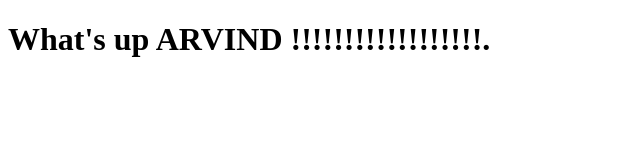
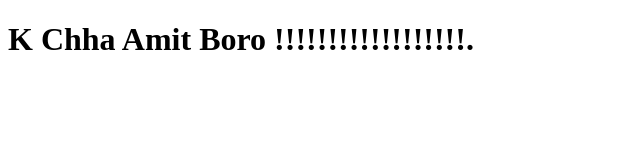
Before and after one commit to Magar001/sherWeb, a plain HTML site: page index.html in a window 1280 px wide. Shown: the whole page, without its empty margins (0-640 px from the left). Drawn offline with Linux system fonts and the light colour scheme.

Commit message:
Update index.html

```diff
--- a/index.html
+++ b/index.html
@@ -2,7 +2,7 @@
 <html>
 <body>
 
-<h1>What's up ARVIND !!!!!!!!!!!!!!!!!!. </h1>
+<h1> K Chha Amit Boro !!!!!!!!!!!!!!!!!!. </h1>
 <h2> </h2>
 
 <p></p>
```
